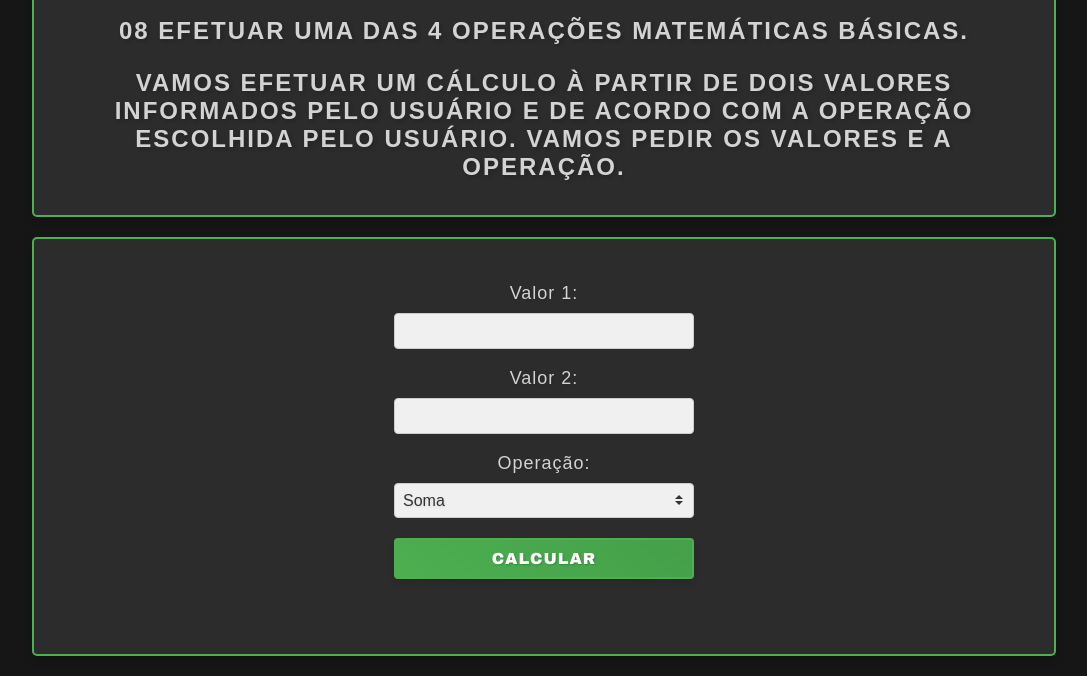
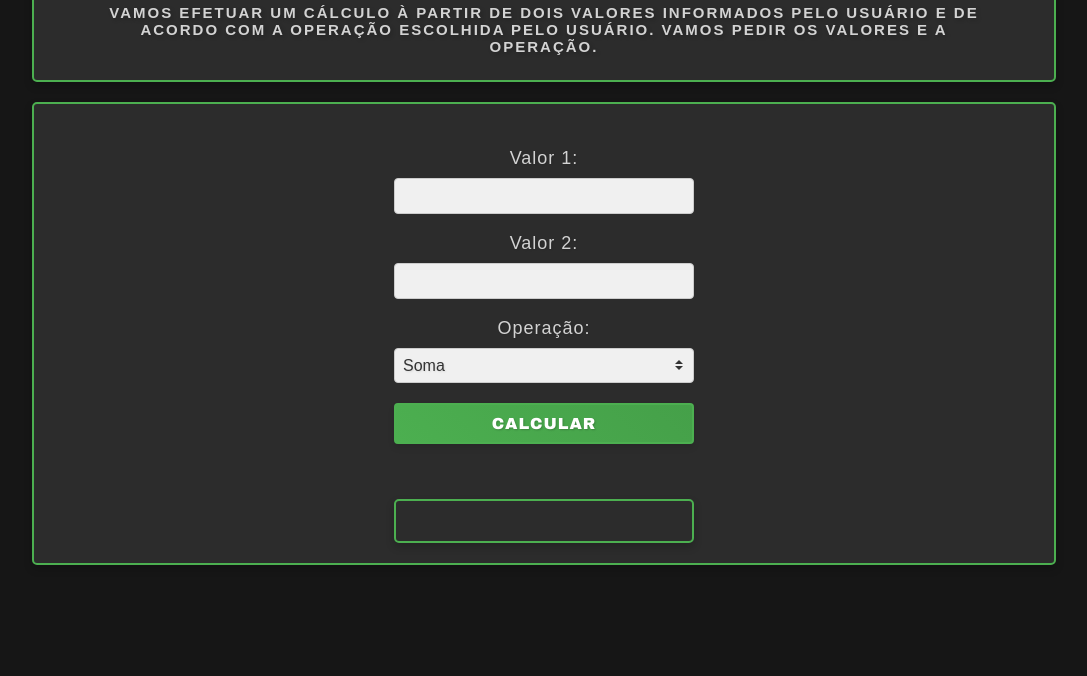
Before and after one commit to roberto-mazor/exercicios-js, a plain HTML site: page exercicio-008/index.html in a window 1280 px wide. Shown: the part 134-810 px from the top of the page, without its empty margins (96-1183 px from the left). Drawn offline with Linux system fonts and the light colour scheme.

Commit message:
Update style.css

```diff
--- a/exercicio-008/style.css
+++ b/exercicio-008/style.css
@@ -13,7 +13,7 @@
         border: 1px solid #ccc;
         box-shadow: 0 4px 8px rgba(0, 0, 0, 0.1);
         color: #d3d3d3;
-        font-size: 24px;
+        font-size: 15px;
         font-weight: bold;
         text-transform: uppercase;
         letter-spacing: 2px;
@@ -152,4 +152,34 @@
 
     #resultado {
         font-weight: bold;
+        margin-top: 20px;
+        color: #d3d3d3;
+        font-size: 20px;
+        text-align: center;
+        text-shadow: 1px 1px 2px rgba(0, 0, 0, 0.2);
+        border: 2px solid #4CAF50;
+        padding: 15px;
+        border-radius: 5px;
+        background-color: #2c2c2c;
+        box-shadow: 0 4px 8px rgba(0, 0, 0, 0.2);
+        width: 100%;
+        max-width: 300px;
+        margin: 20px auto 0 auto;
+        transition: background-color 0.3s, box-shadow 0.3s;
+        font-family: 'Arial Black', Arial, sans-serif;
+        text-transform: uppercase;
+        letter-spacing: 1px;
+        line-height: 1.5;
+        box-sizing: border-box;
+        word-wrap: break-word;
+        hyphens: auto;
+        overflow-wrap: break-word;
+        white-space: pre-wrap;
+        word-break: break-word;
+        overflow-y: auto;
+        /* background-image: linear-gradient(45deg, #4CAF50, #45a049); */
+        border: 2px solid #4CAF50;
+        font-size: 18px;
+        padding: 20px;
+        box-sizing: border-box;
     }
```
